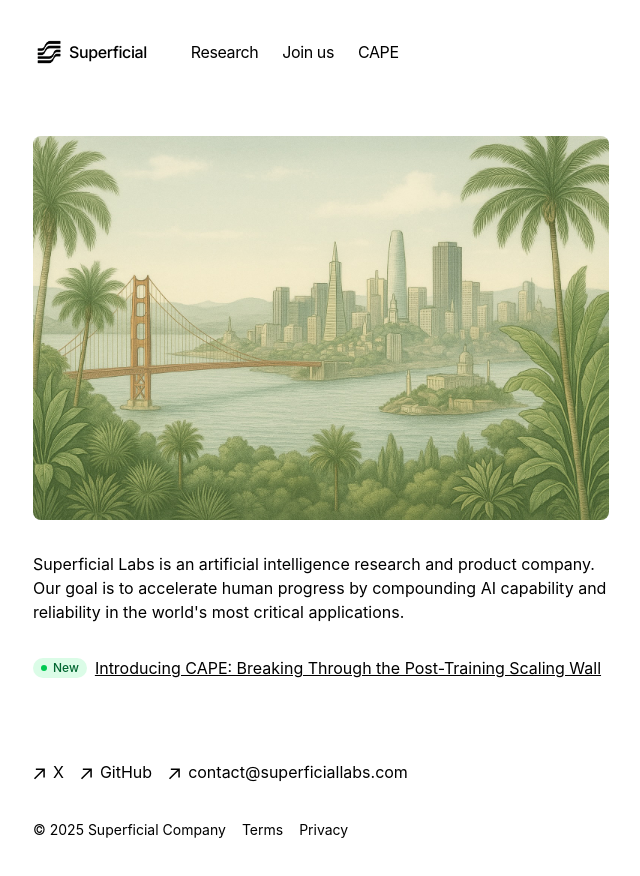
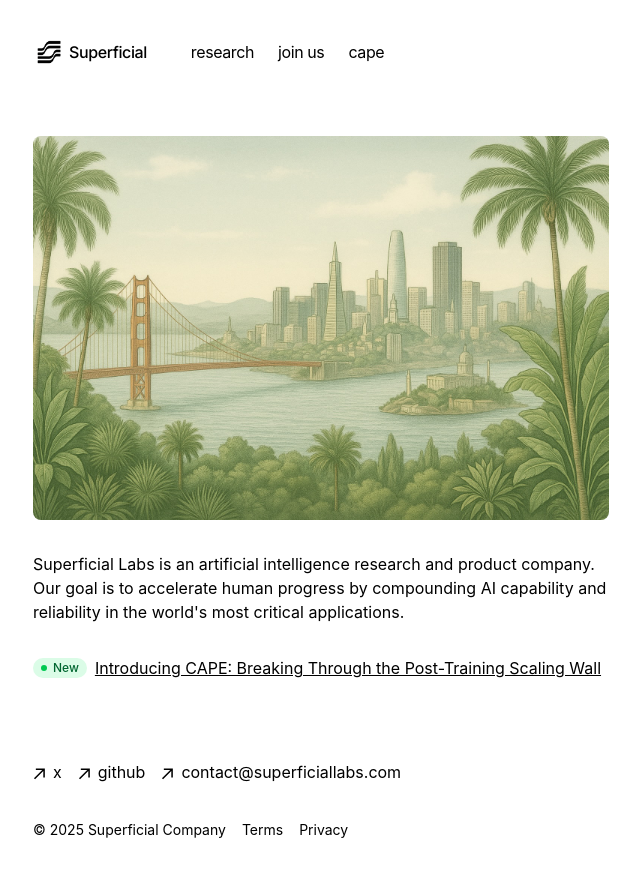
Before and after one commit to superficialorg/capabilitybench, a Next.js app: page / in a window 1280 px wide. Shown: the top 876 px of the page, without its empty margins (319-959 px from the left). Built offline with nearby package versions, Linux system fonts and the light colour scheme.

Commit message:
Change navigation and footer labels to lowercase

```diff
--- a/app/components/footer.tsx
+++ b/app/components/footer.tsx
@@ -29,7 +29,7 @@ export default function Footer() {
             href="https://x.com/superficiallabs"
           >
             <ArrowIcon />
-            <p className="ml-2 h-7">X</p>
+            <p className="ml-2 h-7">x</p>
           </a>
         </li>
         <li>
@@ -40,7 +40,7 @@ export default function Footer() {
             href="https://github.com/superficiallabs"
           >
             <ArrowIcon />
-            <p className="ml-2 h-7">GitHub</p>
+            <p className="ml-2 h-7">github</p>
           </a>
         </li>
         <li>
--- a/app/components/nav.tsx
+++ b/app/components/nav.tsx
@@ -6,13 +6,13 @@ const inter = Inter({ subsets: ['latin'] })
 
 const navItems = {
   '/research': {
-    name: 'Research',
+    name: 'research',
   },
   '/joinus': {
-    name: 'Join us',
+    name: 'join us',
   },
   '/cape': {
-    name: 'CAPE',
+    name: 'cape',
   },
 }
 
```
Also changed, not shown: app/privacy/page.tsx (line endings or trailing spaces), app/research/posts/cape-developer-experience.mdx (line endings or trailing spaces), app/research/posts/post-training.mdx (line endings or trailing spaces), app/terms/page.tsx (line endings or trailing spaces).
